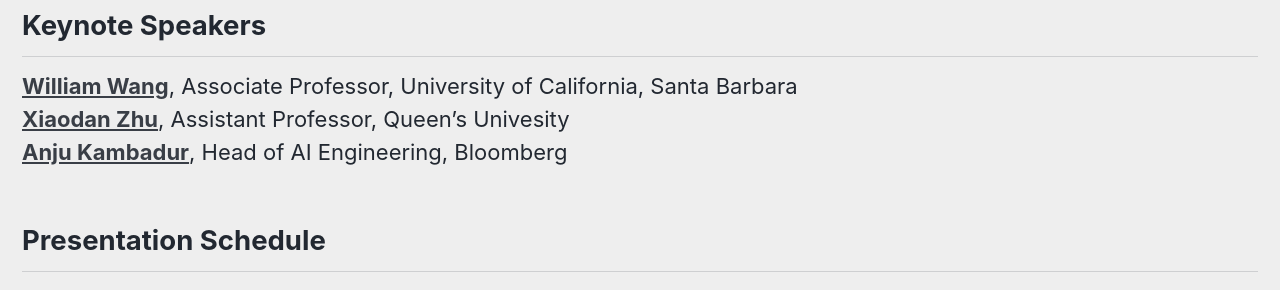
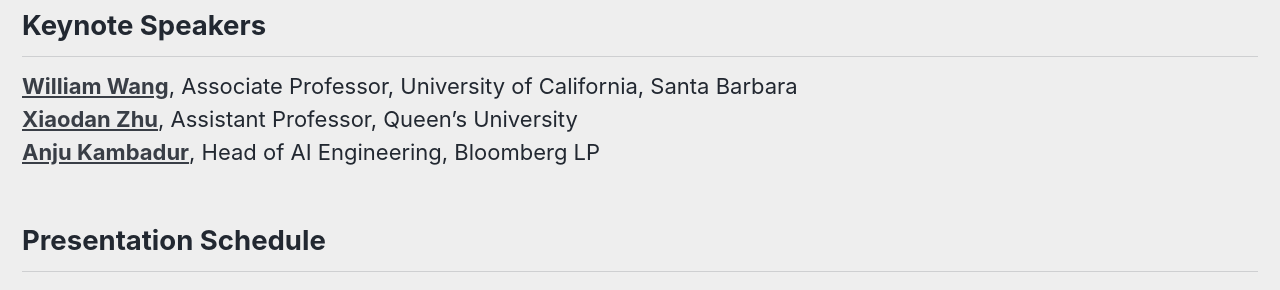
Before and after one commit to aaai-kdf/kdf2022, a Jekyll site: the page built from _pages/schedule.md, in a window 1280 px wide. Shown: the part 574-864 px from the top of the page. Built offline with Jekyll 4.4.1, drawn with Linux system fonts in a browser that asks for light colours; cached includes are drawn as plain includes.

Commit message:
udpate schedule

```diff
--- a/_pages/schedule.md
+++ b/_pages/schedule.md
@@ -12,8 +12,8 @@ excerpt: "<br/>Schedule<br/>"
 
 <h2>Keynote Speakers</h2>
 [**William Wang**](/kdf2022/william), Associate Professor, University of California, Santa Barbara<br>
-[**Xiaodan Zhu**](/kdf2022/xiaodan), Assistant Professor, Queen's Univesity<br>
-[**Anju Kambadur**](/kdf2022/anju), Head of AI Engineering, Bloomberg<br>
+[**Xiaodan Zhu**](/kdf2022/xiaodan), Assistant Professor, Queen's University<br>
+[**Anju Kambadur**](/kdf2022/anju), Head of AI Engineering, Bloomberg LP<br>
 
 <h2>Presentation Schedule</h2>
 *All timestamps reflect Pacific Time Zone (PST).*
```
